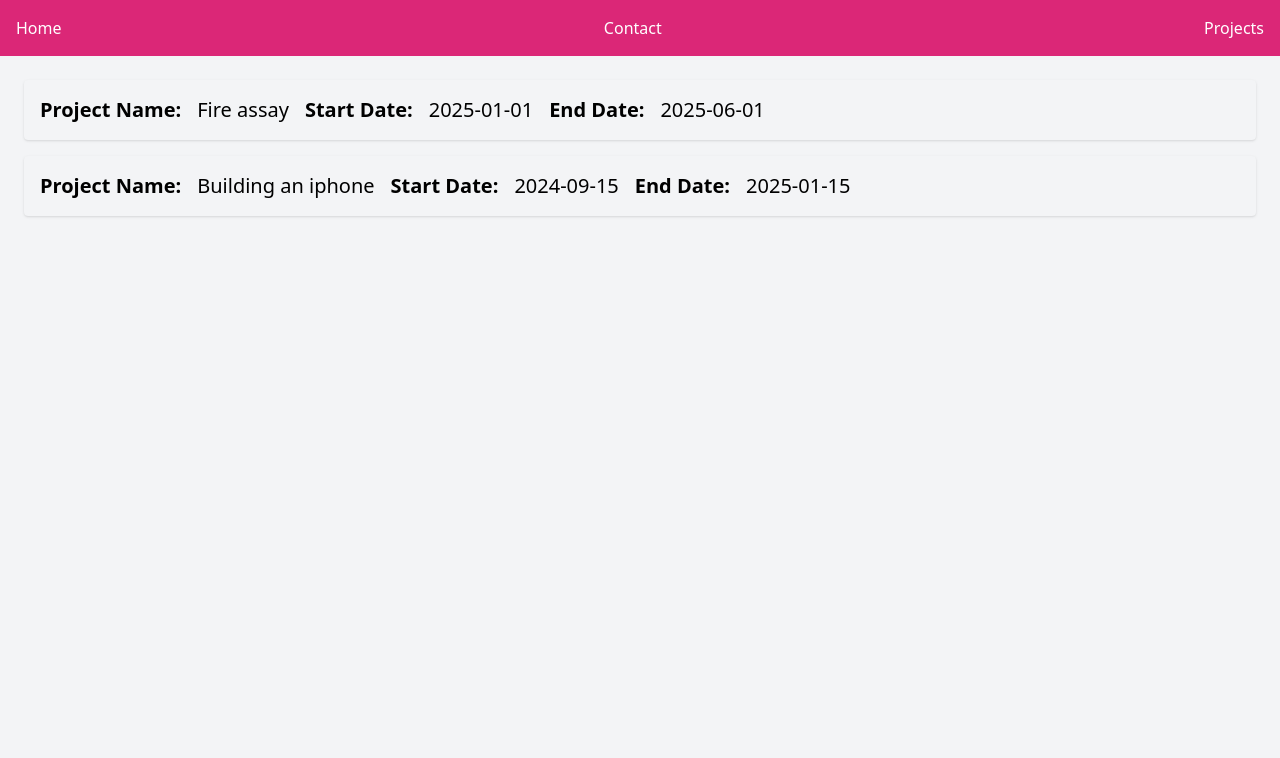
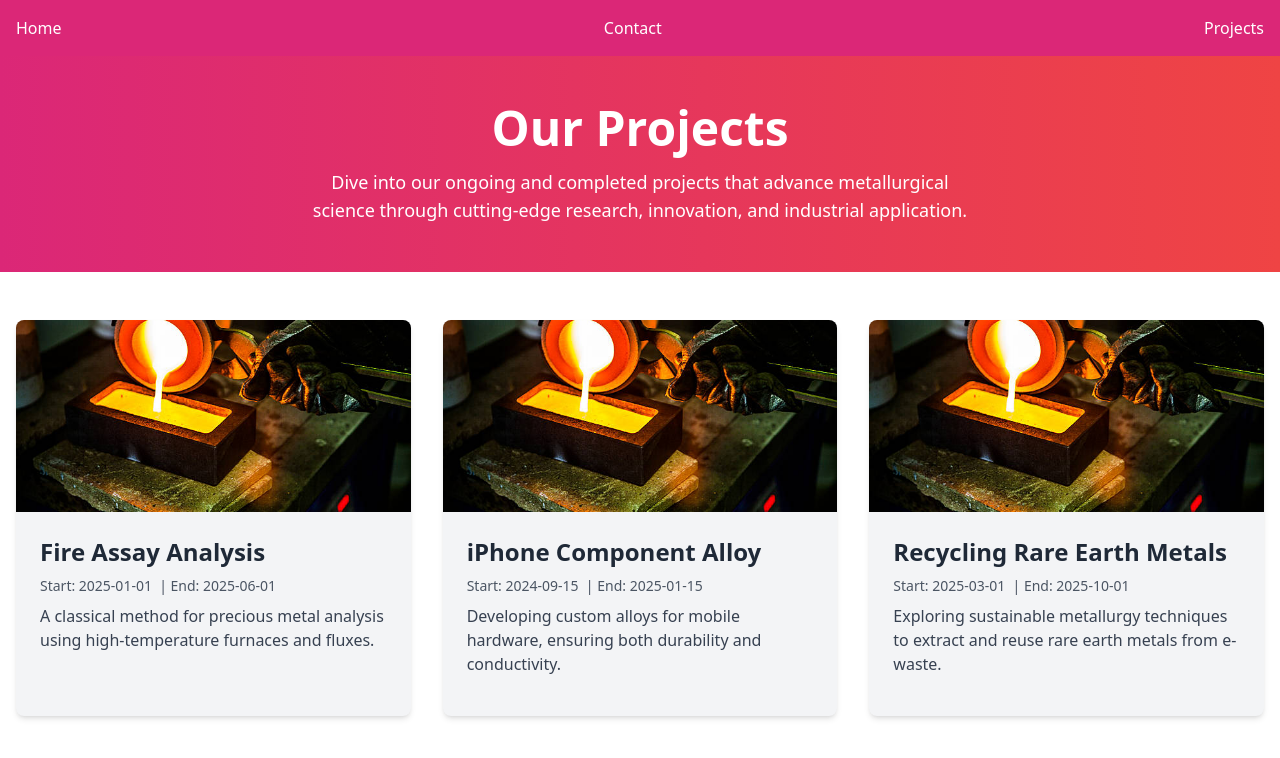
Before and after one commit to zinhle9-svg/multi-page-portfolio-builder, a React (Create React App) app: page /projects in a window 1280 px wide. Shown: the top 758 px of the page. Built offline with nearby package versions, Linux system fonts and the light colour scheme.

Commit message:
edited projects, Home page text message and tried fixing the form.

```diff
--- a/src/App.js
+++ b/src/App.js
@@ -3,7 +3,7 @@
 import { Route, Routes, Link } from 'react-router-dom';
 import Home from './pages/Home';
 import Contact from './pages/Contact';
-import Projectinfo from './ProjectInfo';
+import Projects from '../src/pages/Projects';
 
 
 
@@ -27,7 +27,7 @@ function App() {
 <Routes>
   <Route path='/' element={<Home/>} />
   <Route path='/contact' element={<Contact/>}/>
-  <Route path='/projects' element={<Projectinfo/>}/>
+  <Route path='/projects' element={<Projects/>}/>
 </Routes>
 
 </div>
--- a/src/ProjectInfo.js
+++ b/src/ProjectInfo.js
@@ -1,37 +1,25 @@
 
 
-function Projectinfo() {
-  const projectData = [
-    {
-      name: 'Fire assay',
-      startDate: '2025-01-01',
-      endDate: '2025-06-01',
-    },
-    {
-      name: 'Building an iphone',
-      startDate: '2024-09-15',
-      endDate: '2025-01-15',
-    },
-  ];
 
-  return (
-    <div className="p-6">
-      {projectData.map((project, index) => (
-        <div
-          key={index}
-          className="flex space-x-4 mb-4 p-4 bg-gray-100 rounded shadow"
-        >
-          <p className="text-xl font-semibold">Project Name:</p>
-          <p className="text-xl">{project.name}</p>
-          <p className="text-xl font-semibold">Start Date:</p>
-          <p className="text-xl">{project.startDate}</p>
-          <p className="text-xl font-semibold">End Date:</p>
-          <p className="text-xl">{project.endDate}</p>
+// const projectData = [
+//   {
+//     name: 'Fire Assay Analysis',
+//     startDate: '2025-01-01',
+//     endDate: '2025-06-01',
+//     description: 'A classical method for precious metal analysis using high-temperature furnaces and fluxes.',
+//   },
+//   {
+//     name: 'iPhone Component Alloy',
+//     startDate: '2024-09-15',
+//     endDate: '2025-01-15',
+//     description: 'Developing custom alloys for mobile hardware, ensuring both durability and conductivity.',
+//   },
+//   {
+//     name: 'Recycling Rare Earth Metals',
+//     startDate: '2025-03-01',
+//     endDate: '2025-10-01',
+//     description: 'Exploring sustainable metallurgy techniques to extract and reuse rare earth metals from e-waste.',
+//   },
+// ];
 
-        </div>
-      ))}
-    </div>
-  );
-}
-
-export default Projectinfo;
+// export default projectData;
--- a/src/pages/Contact.jsx
+++ b/src/pages/Contact.jsx
@@ -8,7 +8,14 @@ function Contact() {
 
   const handleSubmit = (e) => {
     e.preventDefault();
-    console.log("Thank you!");
+    if (!name || !email || !message) {
+    alert('Please fill in all fields.');
+    return;
+  }
+    alert("THANK YOU!");
+    setName('');
+  setEmail('');
+  setMessage('');
   };
 
   return (
--- a/src/pages/Home.jsx
+++ b/src/pages/Home.jsx
@@ -1,16 +1,40 @@
 import projectimage from "../images/project1.jpg";
+import { Link } from "react-router-dom";
 
 function Home() {
   return (
-    <div className="text-4xl font-bold">
-      <div className="max-w-7xl mx-auto px-4 italic">
-        Welcome to Metallurgy
+    <div className="min-h-screen bg-gradient-to-br from-gray-100 to-white text-gray-800">
+
+      <section className="relative">
         <img
           src={projectimage}
-          alt="Project Preview"
-          className="w-full h-auto mt-4 rounded shadow-md"
+          alt="Metallurgy Project"
+          className="w-full h-[60vh] object-cover brightness-75"
         />
-      </div>
+        <div className="absolute inset-0 flex items-center justify-center">
+          <div className="text-center px-6">
+            <h1 className="text-5xl md:text-6xl font-extrabold text-white drop-shadow-lg">
+             South Africa's biggest smelter
+            </h1>
+            <p className="text-xl text-white mt-4 drop-shadow-sm max-w-2xl mx-auto">
+              Discover the science and art of metals — their properties, transformations, and innovations.
+            </p>
+            <Link to="/projects">
+              <button className="mt-6 px-6 py-3 bg-pink-600 text-white text-lg rounded-md hover:bg-pink-700 transition duration-300 shadow-lg">
+                Explore Projects
+              </button>
+            </Link>
+          </div>
+        </div>
+      </section>
+
+      <section className="max-w-5xl mx-auto py-12 px-6 text-center">
+        <h2 className="text-3xl font-bold mb-4">Who we are</h2>
+        <p className="text-lg text-gray-600 leading-relaxed">
+          At Metallurgy Lab, we’re passionate about advancing the frontiers of metal research and industrial innovation.
+          From fire assay techniques to high-precision alloy development, we believe in combining tradition with modern engineering to deliver meaningful solutions.
+        </p>
+      </section>
     </div>
   );
 }
--- a/src/pages/Projects.jsx
+++ b/src/pages/Projects.jsx
@@ -1,14 +1,61 @@
+
+import projectpic from "../images/project2.jpg"
+
+function Projects() {
+const projectData = [
+  {
+    name: 'Fire Assay Analysis',
+    startDate: '2025-01-01',
+    endDate: '2025-06-01',
+    description: 'A classical method for precious metal analysis using high-temperature furnaces and fluxes.',
+  },
+  {
+    name: 'iPhone Component Alloy',
+    startDate: '2024-09-15',
+    endDate: '2025-01-15',
+    description: 'Developing custom alloys for mobile hardware, ensuring both durability and conductivity.',
+  },
+  {
+    name: 'Recycling Rare Earth Metals',
+    startDate: '2025-03-01',
+    endDate: '2025-10-01',
+    description: 'Exploring sustainable metallurgy techniques to extract and reuse rare earth metals from e-waste.',
+  },
+];
+  return (
+    <div className="min-h-screen bg-white text-gray-800">
+
+      <section className="bg-gradient-to-r from-pink-600 to-red-500 py-12 text-white text-center">
+        <h1 className="text-5xl font-bold mb-4">Our Projects</h1>
+        <p className="text-lg max-w-2xl mx-auto">
+          Dive into our ongoing and completed projects that advance metallurgical science through cutting-edge research, innovation, and industrial application.
+        </p>
+      </section>
 
 
-function Projects({ name, startDate, endDate }) {
-  return (
-    <div className="flex space-x-4 mb-4 p-4 bg-gray-100 rounded shadow">
-      <p className="text-xl font-semibold">Project Name:</p>
-      <p className="text-xl">{name}</p>
-      <p className="text-xl font-semibold">Start Date:</p>
-      <p className="text-xl">{startDate}</p>
-      <p className="text-xl font-semibold">End Date:</p>
-      <p className="text-xl">{endDate}</p>
+      <section className="max-w-7xl mx-auto px-4 py-12 grid grid-cols-1 sm:grid-cols-2 lg:grid-cols-3 gap-8">
+        {projectData.map((project, index) => (
+          <div
+            key={index}
+            className="bg-gray-100 rounded-lg shadow-md overflow-hidden transition-transform hover:scale-105 duration-300"
+          >
+            <img
+              src={projectpic}
+              alt={project.name}
+              className="w-full h-48 object-cover"
+            />
+            <div className="p-6">
+              <h2 className="text-2xl font-semibold mb-2">{project.name}</h2>
+             <p className="text-sm text-gray-600 mb-2">
+  <span className="font-medium">Start:</span> {project.startDate} &nbsp;|&nbsp;
+  <span className="font-medium">End:</span> {project.endDate}
+</p>
+              <p className="text-gray-700 mb-4">{project.description}</p>
+
+            </div>
+          </div>
+        ))}
+      </section>
     </div>
   );
 }
```
Also changed, not shown: src/App.css (added), src/images/project2.jpg (added).
